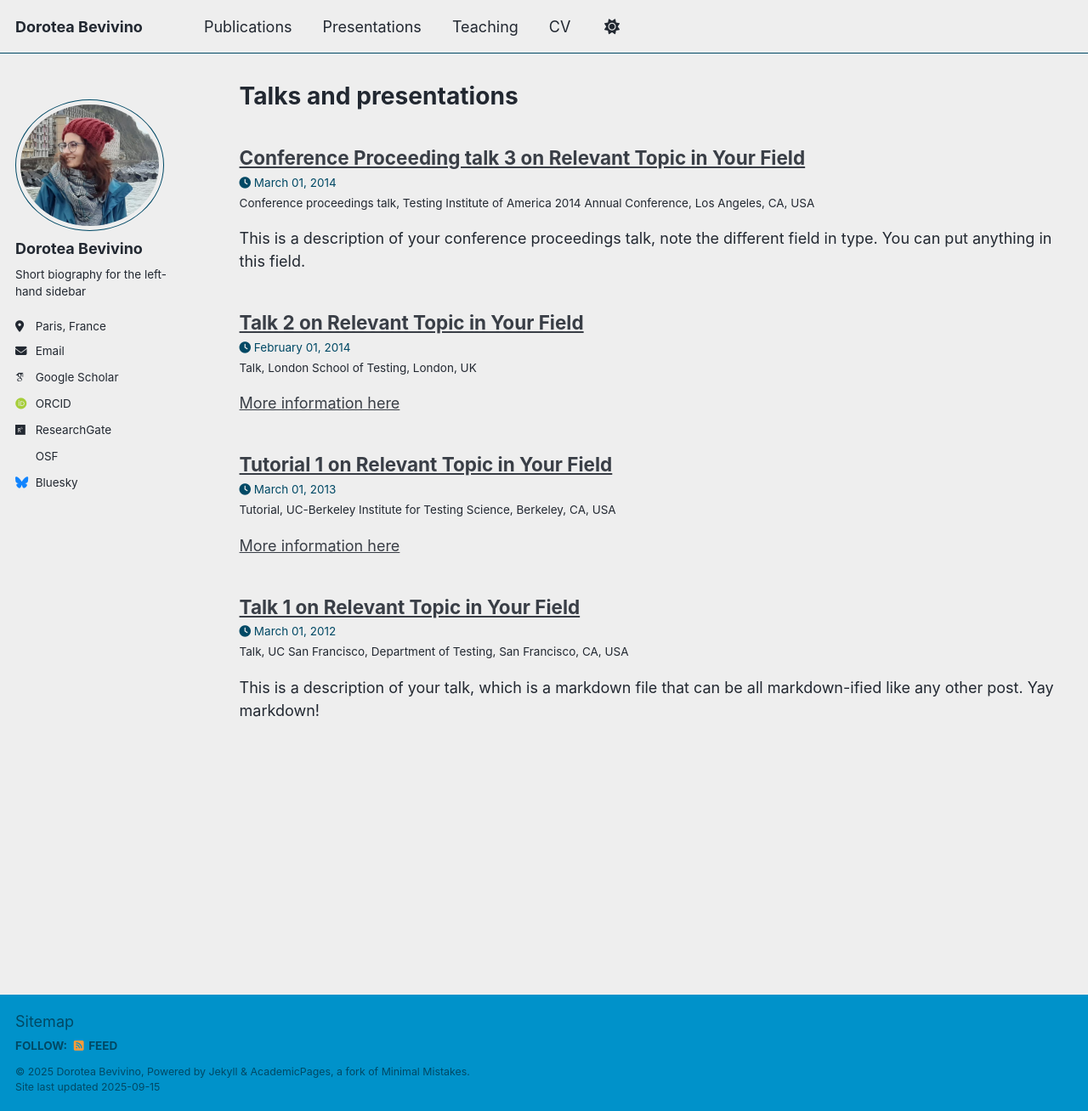
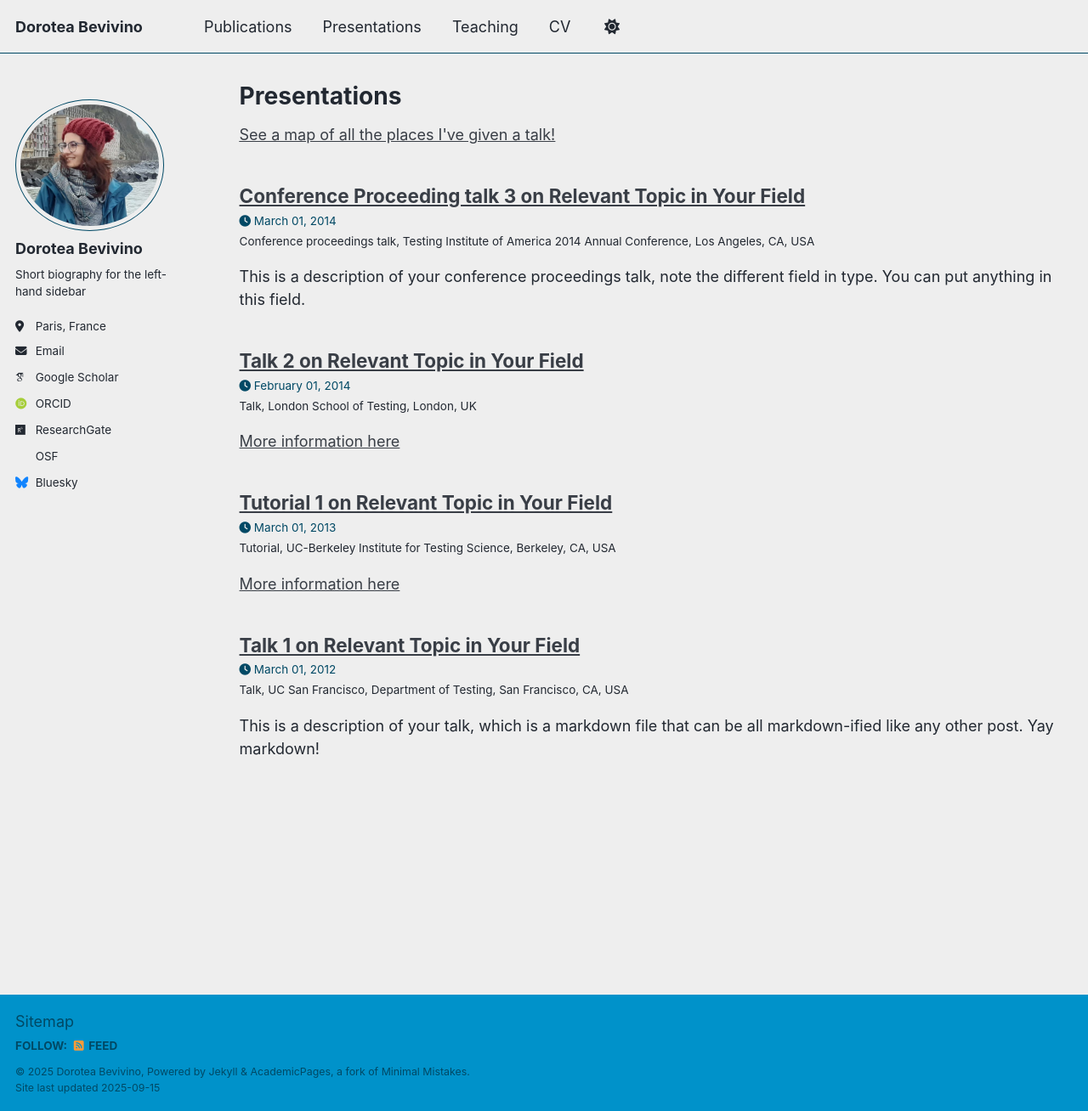
Before and after one commit to dbevivino/dbevivino.github.io, a Jekyll site: the page built from _pages/talks.html, in a window 1280 px wide and 1308 px high. Shown: the whole window at 85% size. Built offline with Jekyll 4.4.1, drawn with Linux system fonts in a browser that asks for light colours; some web fonts are replaced; a script that is not in the unit is left out.

Commit message:
Update talk map

```diff
--- a/_config.yml
+++ b/_config.yml
@@ -94,7 +94,7 @@
 words_per_minute         : 160
 future                   : true
 read_more                : "disabled" # if enabled, adds "Read more" links to excerpts
-talkmap_link             : false      #change to true to add link to talkmap on talks page
+talkmap_link             : true      #change to true to add link to talkmap on talks page
 comments:
   provider               : # false (default), "disqus", "discourse", "facebook", "google-plus", "staticman", "custom"
   disqus:
--- a/_pages/talks.html
+++ b/_pages/talks.html
@@ -1,6 +1,6 @@
 ---
 layout: archive
-title: "Talks and presentations"
+title: "Presentations"
 permalink: /talks/
 author_profile: true
 ---
```
